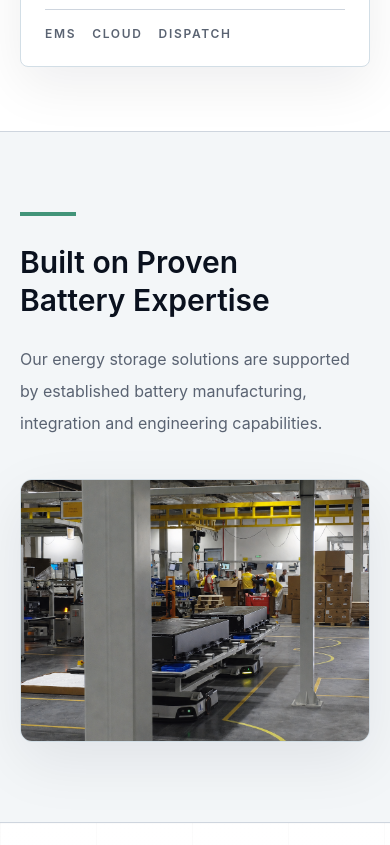
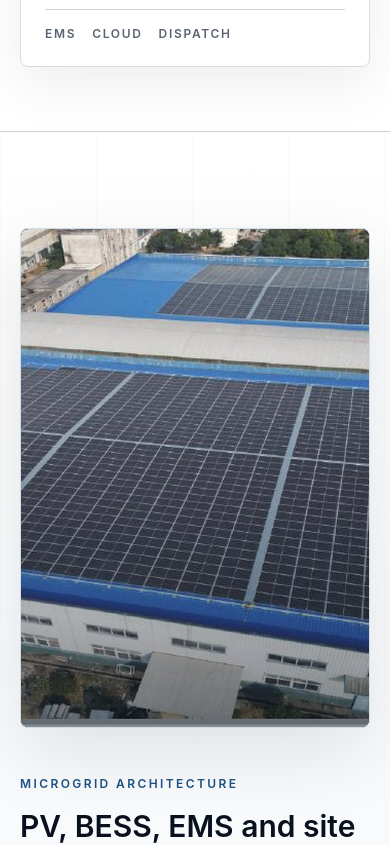
Before and after one commit to Hangzaihaha/wxpe-website, a Next.js app: page /solutions in a window 390 px wide. Shown: the part 2780-3625 px from the top of the page. Built offline with nearby package versions, Linux system fonts and the light colour scheme.

Commit message:
fix: restore pages and refine mobility battery imagery

```diff
--- a/app/solutions/page.tsx
+++ b/app/solutions/page.tsx
@@ -3,7 +3,6 @@ import Image from "next/image";
 import Link from "next/link";
 
 import { SiteHeader } from "@/components/site-header";
-import { BatteryManufacturingSection } from "@/components/sections/battery-manufacturing-section";
 import { EnergyServiceSection } from "@/components/sections/energy-service-section";
 import { PartnerDeliverySection } from "@/components/sections/localization-section";
 import { MicrogridSection } from "@/components/sections/microgrid-section";
@@ -75,7 +74,6 @@ export default function SolutionsPage() {
       </section>
 
       <SolutionsSection />
-      <BatteryManufacturingSection />
       <MicrogridSection />
       <EnergyServiceSection />
       <PartnerDeliverySection />
--- a/components/sections/about-manufacturing-capability-section.tsx
+++ b/components/sections/about-manufacturing-capability-section.tsx
@@ -1,5 +1,3 @@
-import Image from "next/image";
-
 import { Reveal } from "@/components/reveal";
 
 const manufacturingCapabilities = [
@@ -37,8 +35,7 @@ export function AboutManufacturingCapabilitySection() {
       className="border-b border-border bg-background py-16 md:py-20 lg:py-24"
     >
       <div className="container grid gap-10 lg:grid-cols-[minmax(0,0.78fr)_minmax(0,1.22fr)] lg:gap-14 xl:gap-20">
-        <Reveal>
-          <div className="max-w-xl">
+        <Reveal className="max-w-xl">
           <p className="text-xs font-semibold uppercase tracking-[0.2em] text-primary">
             Our Foundation
           </p>
@@ -50,22 +47,10 @@ export function AboutManufacturingCapabilitySection() {
           </h2>
           <p className="mt-6 text-base leading-8 text-muted-foreground">
             WXPE combines Malaysian manufacturing heritage, OEM supply-chain
-              experience and international partnerships to support the delivery
-              of battery energy storage, solar, microgrid and electric mobility
+            experience and international partnerships to support the delivery of
+            battery energy storage, solar, microgrid and electric mobility
             solutions.
           </p>
-          </div>
-
-          <div className="relative mt-9 aspect-[4/3] overflow-hidden rounded-xl border border-[#d2dee6] bg-[#e3eaee] shadow-[0_20px_54px_rgba(11,18,32,0.08)] md:mt-10">
-            <Image
-              src="/assets/about/manufacturing-automation-line.webp"
-              alt="Automated manufacturing line and production equipment at a Malaysian industrial facility"
-              fill
-              quality={95}
-              sizes="(min-width: 1280px) 470px, (min-width: 1024px) 38vw, calc(100vw - 40px)"
-              className="object-cover object-[50%_64%]"
-            />
-          </div>
         </Reveal>
 
         <ol className="border-t border-[#cbd8e0]">
--- a/components/sections/battery-manufacturing-section.tsx
+++ /dev/null
@@ -1,41 +0,0 @@
-import Image from "next/image";
-
-import { Reveal } from "@/components/reveal";
-
-export function BatteryManufacturingSection() {
-  return (
-    <section
-      aria-labelledby="battery-manufacturing-title"
-      className="border-b border-border bg-[#f3f6f8] py-20 md:py-28"
-    >
-      <div className="container grid gap-10 lg:grid-cols-[0.82fr_1.18fr] lg:items-center lg:gap-20">
-        <Reveal>
-          <span className="block h-1 w-14 bg-accent" aria-hidden="true" />
-          <h2
-            id="battery-manufacturing-title"
-            className="mt-7 max-w-xl text-balance text-3xl font-semibold leading-tight text-foreground md:text-[2.75rem]"
-          >
-            Built on Proven Battery Expertise
-          </h2>
-          <p className="mt-6 max-w-xl text-base leading-8 text-muted-foreground">
-            Our energy storage solutions are supported by established battery
-            manufacturing, integration and engineering capabilities.
-          </p>
-        </Reveal>
-
-        <Reveal delay={0.08}>
-          <div className="relative aspect-[4/3] overflow-hidden rounded-xl border border-[#d2dee6] bg-[#dfe6e9] shadow-[0_20px_60px_rgba(11,18,32,0.08)]">
-            <Image
-              src="/assets/energy/battery-pack-production-clean.webp"
-              alt="Large battery packs moving through an advanced manufacturing and integration facility"
-              fill
-              quality={95}
-              sizes="(min-width: 1280px) 650px, (min-width: 1024px) 58vw, calc(100vw - 40px)"
-              className="object-cover object-[55%_58%]"
-            />
-          </div>
-        </Reveal>
-      </div>
-    </section>
-  );
-}
--- a/components/sections/mobility-strategy-sections.tsx
+++ b/components/sections/mobility-strategy-sections.tsx
@@ -194,24 +194,10 @@ export function MobilityEnergyTransitionSection() {
               From Mobility to Energy Transition
             </h2>
             <p className="mt-6 max-w-xl text-base leading-8 text-muted-foreground">
-              WXPE is building battery capabilities supporting both EVMobii
-              electric mobility and stationary energy solutions, leveraging
-              shared battery technology expertise across mobility and energy
-              storage applications. Explore WXPE&apos;s{" "}
-              <Link
-                href="/solutions#battery-storage"
-                className="font-medium text-foreground underline decoration-primary/35 underline-offset-4 transition-colors hover:text-primary"
-              >
-                battery energy storage
-              </Link>{" "}
-              and{" "}
-              <Link
-                href="/solutions#solar-hybrid"
-                className="font-medium text-foreground underline decoration-primary/35 underline-offset-4 transition-colors hover:text-primary"
-              >
-                solar and microgrid
-              </Link>{" "}
-              capabilities.
+              WXPE is developing battery capabilities with established
+              technology and manufacturing partners, supporting both EVMobii
+              electric mobility and stationary energy solutions through shared
+              battery technology expertise.
             </p>
           </Reveal>
 
@@ -224,7 +210,7 @@ export function MobilityEnergyTransitionSection() {
                   fill
                   quality={95}
                   sizes="(min-width: 1280px) 650px, (min-width: 1024px) 58vw, calc(100vw - 40px)"
-                  className="object-cover object-[50%_38%] transition-transform duration-700 ease-out motion-safe:group-hover:scale-[1.035]"
+                  className="scale-[1.32] object-cover object-[50%_27%] transition-transform duration-700 ease-out motion-safe:group-hover:scale-[1.35] sm:scale-[1.42] sm:object-[50%_29%] sm:motion-safe:group-hover:scale-[1.45] lg:scale-[1.5] lg:object-[50%_28%] lg:motion-safe:group-hover:scale-[1.53]"
                 />
               </div>
               <figcaption className="mt-4 flex items-center gap-3 text-xs font-semibold uppercase tracking-[0.14em] text-muted-foreground">
```
Also changed, not shown: public/assets/energy/battery-pack-production-clean.webp (deleted), 1 other file (tests, documents, lock files or other folders). Lines whose indentation alone changed are shown as unchanged.
